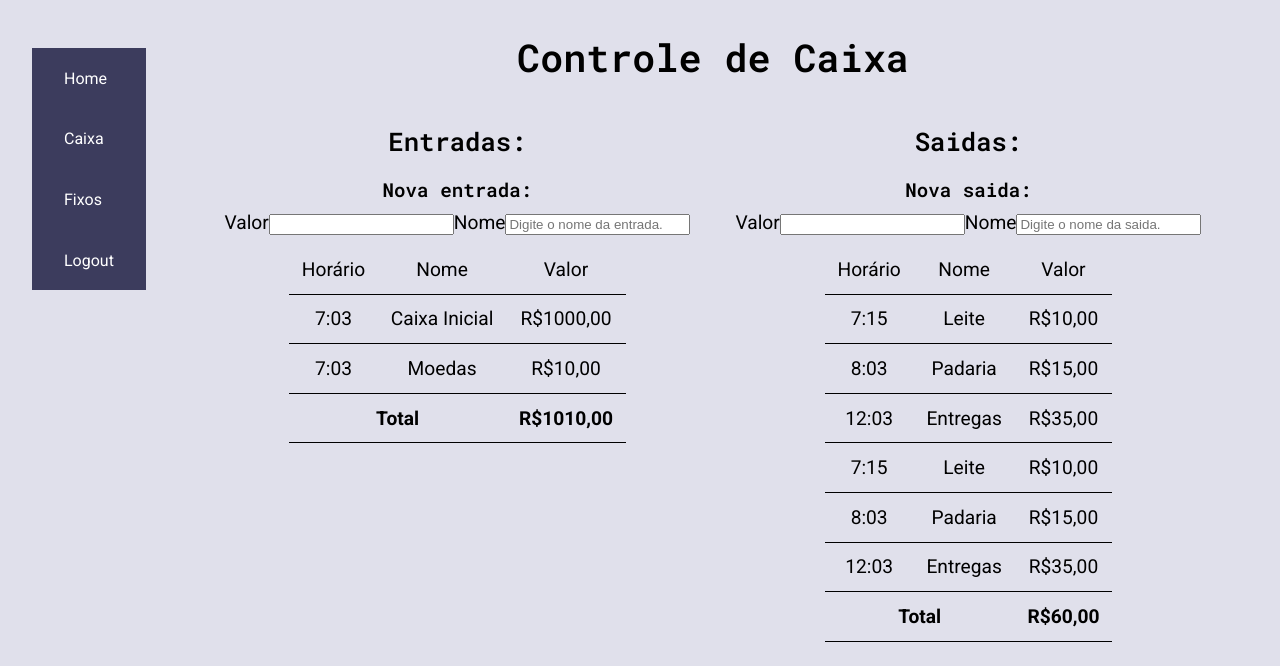
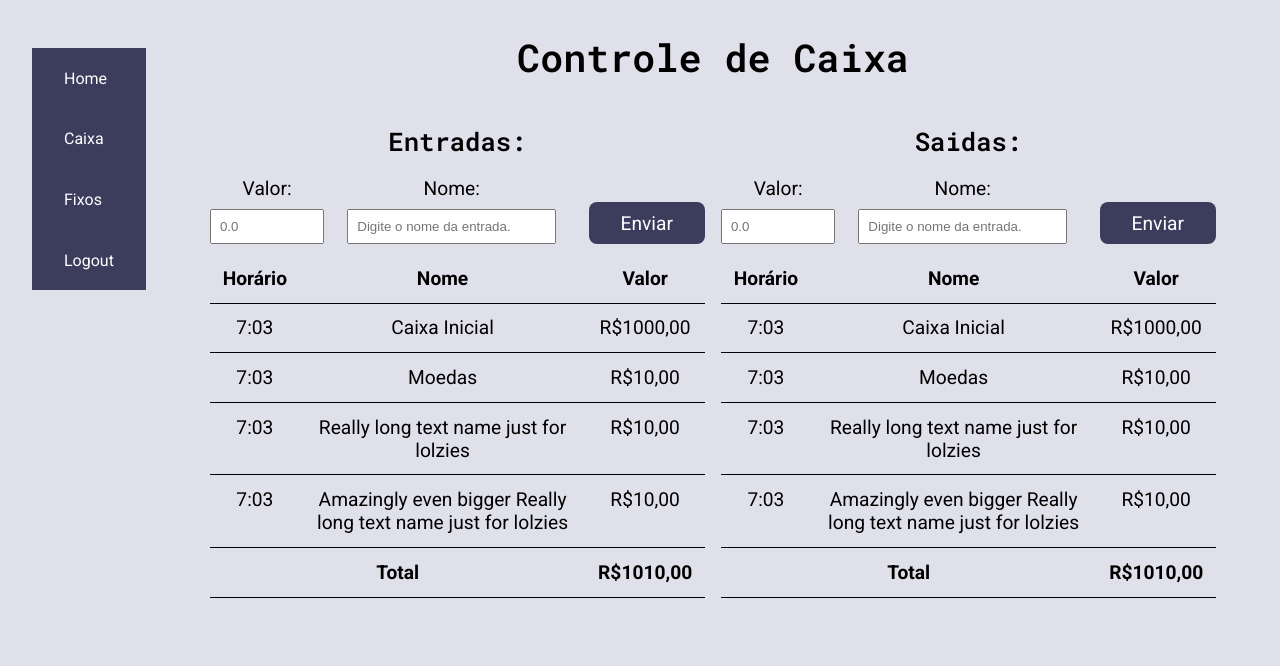
Before and after one commit to GSSiqueira/idl-web, a React (Create React App) app: page /caixa in a window 1280 px wide. Shown: the top 666 px of the page. Built offline with nearby package versions, Linux system fonts and the light colour scheme.

Commit message:
Styling for Flux page and components

```diff
--- a/src/App.css
+++ b/src/App.css
@@ -85,6 +85,7 @@ video {
   font-size: 100%;
   font: inherit;
   vertical-align: baseline;
+  box-sizing: border-box;
 }
 /* HTML5 display-role reset for older browsers */
 article,
--- /dev/null
+++ b/src/components/BasicButton/index.tsx
@@ -0,0 +1,17 @@
+import React, { ButtonHTMLAttributes } from 'react';
+import './styles.css';
+
+interface BasicButtonProps extends ButtonHTMLAttributes<HTMLButtonElement> {
+  label: string;
+  name: string;
+}
+
+const BasicButton: React.FC<BasicButtonProps> = ({ label, name, ...rest }) => {
+  return (
+    <button className={`basic-button ${name}`} id={name} {...rest}>
+      {label}
+    </button>
+  );
+};
+
+export default BasicButton;
--- /dev/null
+++ b/src/components/BasicButton/styles.css
@@ -0,0 +1,21 @@
+.basic-button {
+  margin-top: 1.5rem;
+  align-self: center;
+  max-width: 300px;
+  max-height: 3rem;
+  padding: 0.6rem 4rem;
+  border: none;
+  border-radius: 8px;
+  background-color: var(--header-color);
+
+  font: 400 1.2rem 'Roboto';
+  color: white;
+}
+
+@media screen and (min-width: 1024px) {
+  .basic-button {
+    margin: 0;
+    align-self: flex-end;
+    padding: 0.6rem 2rem;
+  }
+}
--- /dev/null
+++ b/src/components/BasicInput/index.tsx
@@ -0,0 +1,26 @@
+import React, { InputHTMLAttributes } from 'react';
+import './styles.css';
+
+interface BasicInputProps extends InputHTMLAttributes<HTMLInputElement> {
+  label: string;
+  name: string;
+  type: string;
+}
+
+const BasicInput: React.FC<BasicInputProps> = ({
+  label,
+  name,
+  type,
+  ...rest
+}) => {
+  return (
+    <div className={`basic-input-group ${name}`}>
+      <label className="basic-input-label" htmlFor={name}>
+        {label}
+      </label>
+      <input className="basic-input" type={type} id={name} {...rest} />
+    </div>
+  );
+};
+
+export default BasicInput;
--- /dev/null
+++ b/src/components/BasicInput/styles.css
@@ -0,0 +1,18 @@
+.basic-input-group {
+  display: flex;
+  flex-flow: column wrap;
+  justify-content: center;
+  align-items: center;
+}
+
+.basic-input {
+  padding: 0.5rem 0.5rem;
+  width: 90%;
+  display: block;
+}
+
+.basic-input-label {
+  font: 400 1.2rem 'Roboto';
+  margin: 0.6rem auto;
+  display: block;
+}
--- /dev/null
+++ b/src/pages/Flux/EntriesTable/index.tsx
@@ -0,0 +1,46 @@
+import React from 'react';
+import './styles.css';
+
+function EntriesTable() {
+  return (
+    <table className="entry-table">
+      <thead>
+        <tr>
+          <th>Horário</th>
+          <th>Nome</th>
+          <th>Valor</th>
+        </tr>
+      </thead>
+      <tbody>
+        <tr>
+          <td>7:03</td>
+          <td>Caixa Inicial</td>
+          <td>R$1000,00</td>
+        </tr>
+        <tr>
+          <td>7:03</td>
+          <td>Moedas</td>
+          <td>R$10,00</td>
+        </tr>
+        <tr>
+          <td>7:03</td>
+          <td>Really long text name just for lolzies</td>
+          <td>R$10,00</td>
+        </tr>
+        <tr>
+          <td>7:03</td>
+          <td>Amazingly even bigger Really long text name just for lolzies</td>
+          <td>R$10,00</td>
+        </tr>
+      </tbody>
+      <tfoot>
+        <tr>
+          <td colSpan={2}>Total</td>
+          <td>R$1010,00</td>
+        </tr>
+      </tfoot>
+    </table>
+  );
+}
+
+export default EntriesTable;
--- /dev/null
+++ b/src/pages/Flux/EntriesTable/styles.css
@@ -0,0 +1,19 @@
+.entry-table {
+  font: 400 1.2rem 'Roboto';
+  margin: 0.6rem auto;
+}
+
+.entry-table tr {
+  text-align: center;
+  border-bottom: 1px solid black;
+}
+
+.entry-table th,
+.entry-table td {
+  padding: 0.8rem;
+}
+
+.entry-table thead,
+.entry-table tfoot {
+  font-weight: bold;
+}
--- a/src/pages/Flux/index.tsx
+++ b/src/pages/Flux/index.tsx
@@ -1,7 +1,9 @@
 import React from 'react';
-
 import './styles.css';
 import Header from '../../components/Header';
+import BasicInput from '../../components/BasicInput';
+import EntriesTable from './EntriesTable';
+import BasicButton from '../../components/BasicButton';
 
 function Flux() {
   return (
@@ -12,96 +14,43 @@ function Flux() {
         <section className="influx-section">
           <h2>Entradas:</h2>
           <form>
-            <h3>Nova entrada:</h3>
-            <label>Valor</label>
-            <input type="number" />
-            <label>Nome</label>
-            <input type="text" placeholder="Digite o nome da entrada." />
+            <BasicInput
+              type="number"
+              name="influx-value"
+              label="Valor:"
+              placeholder="0.0"
+              step="0.10"
+            />
+            <BasicInput
+              type="text"
+              name="influx-entry-name"
+              label="Nome:"
+              placeholder="Digite o nome da entrada."
+            />
+
+            <BasicButton label="Enviar" name="influx-button" type="submit" />
           </form>
-          <table className="influx-table entry-table">
-            <thead>
-              <tr>
-                <th>Horário</th>
-                <th>Nome</th>
-                <th>Valor</th>
-              </tr>
-            </thead>
-            <tbody>
-              <tr>
-                <td>7:03</td>
-                <td>Caixa Inicial</td>
-                <td>R$1000,00</td>
-              </tr>
-              <tr>
-                <td>7:03</td>
-                <td>Moedas</td>
-                <td>R$10,00</td>
-              </tr>
-            </tbody>
-            <tfoot>
-              <tr>
-                <td colSpan={2}>Total</td>
-                <td>R$1010,00</td>
-              </tr>
-            </tfoot>
-          </table>
+          <EntriesTable />
         </section>
         <section className="outflux-section">
           <h2>Saidas:</h2>
           <form>
-            <h3>Nova saida:</h3>
-            <label>Valor</label>
-            <input type="number" />
-            <label>Nome</label>
-            <input type="text" placeholder="Digite o nome da saida." />
+            <BasicInput
+              type="number"
+              name="outflux-value"
+              label="Valor:"
+              placeholder="0.0"
+              step="0.10"
+            />
+            <BasicInput
+              type="text"
+              name="outflux-entry-name"
+              label="Nome:"
+              placeholder="Digite o nome da entrada."
+            />
+            <BasicButton label="Enviar" name="outflux-button" type="submit" />
           </form>
-          <table className="outflux-table entry-table">
-            <thead>
-              <tr>
-                <th>Horário</th>
-                <th>Nome</th>
-                <th>Valor</th>
-              </tr>
-            </thead>
-            <tbody>
-              <tr>
-                <td>7:15</td>
-                <td>Leite</td>
-                <td>R$10,00</td>
-              </tr>
-              <tr>
-                <td>8:03</td>
-                <td>Padaria</td>
-                <td>R$15,00</td>
-              </tr>
-              <tr>
-                <td>12:03</td>
-                <td>Entregas</td>
-                <td>R$35,00</td>
-              </tr>
-              <tr>
-                <td>7:15</td>
-                <td>Leite</td>
-                <td>R$10,00</td>
-              </tr>
-              <tr>
-                <td>8:03</td>
-                <td>Padaria</td>
-                <td>R$15,00</td>
-              </tr>
-              <tr>
-                <td>12:03</td>
-                <td>Entregas</td>
-                <td>R$35,00</td>
-              </tr>
-            </tbody>
-            <tfoot>
-              <tr>
-                <td colSpan={2}>Total</td>
-                <td>R$60,00</td>
-              </tr>
-            </tfoot>
-          </table>
+          <EntriesTable />
         </section>
       </main>
     </>
--- a/src/pages/Flux/styles.css
+++ b/src/pages/Flux/styles.css
@@ -1,6 +1,12 @@
 .flux-content {
   display: flex;
   flex-flow: column wrap;
+}
+.flux-content form {
+  display: flex;
+  flex-flow: column wrap;
+  width: 100%;
+  margin: 0;
 }
 
 .main-title {
@@ -12,33 +18,12 @@
   display: flex;
   flex-direction: column;
   justify-content: flex-start;
-  align-items: center;
   padding-bottom: 2rem;
   border-bottom: 2px solid black;
 }
 
 .outflux-section {
   margin-top: 2rem;
-}
-
-.entry-table,
-.flux-content label {
-  font: 400 1.2rem 'Roboto';
-  margin: 0.6rem auto;
-}
-
-.entry-table tr {
-  text-align: center;
-  border-bottom: 1px solid black;
-}
-
-.entry-table th,
-.entry-table td {
-  padding: 0.8rem;
-}
-
-.entry-table tfoot {
-  font-weight: bold;
 }
 
 @media screen and (min-width: 1024px) {
@@ -55,6 +40,7 @@
   .influx-section,
   .outflux-section {
     border: none;
+    align-items: center;
   }
 
   .influx-section {
@@ -66,6 +52,32 @@
     grid-area: outflux;
   }
 
+  .flux-content form {
+    display: grid;
+    width: 100%;
+    grid-template-columns: 1fr 2fr 1fr;
+    grid-template-rows: auto;
+    column-gap: 2rem;
+    grid-template-areas: 'value name button';
+    justify-items: stretch;
+    align-items: center;
+  }
+
+  .influx-value,
+  .outflux-value {
+    grid-area: value;
+  }
+
+  .influx-entry-name,
+  .outflux-entry-name {
+    grid-area: name;
+  }
+
+  .influx-button,
+  .outflux-button {
+    grid-area: button;
+  }
+
   .main-title {
     grid-area: title;
   }
--- a/src/pages/Home/index.tsx
+++ b/src/pages/Home/index.tsx
@@ -7,9 +7,9 @@ function Home() {
   return (
     <>
       <Header />
-      <main className="container">
+      <main className="home-content container">
         <h1 className="main-title">IDL Manager</h1>
-        <section>
+        <section className="description-content">
           <h2 className="secondary-title">Bem vindo ao IDL Manager</h2>
           <p className="content-text">
             O aplicativo é um WIP. Funções serão adicionadas conforme o
```
